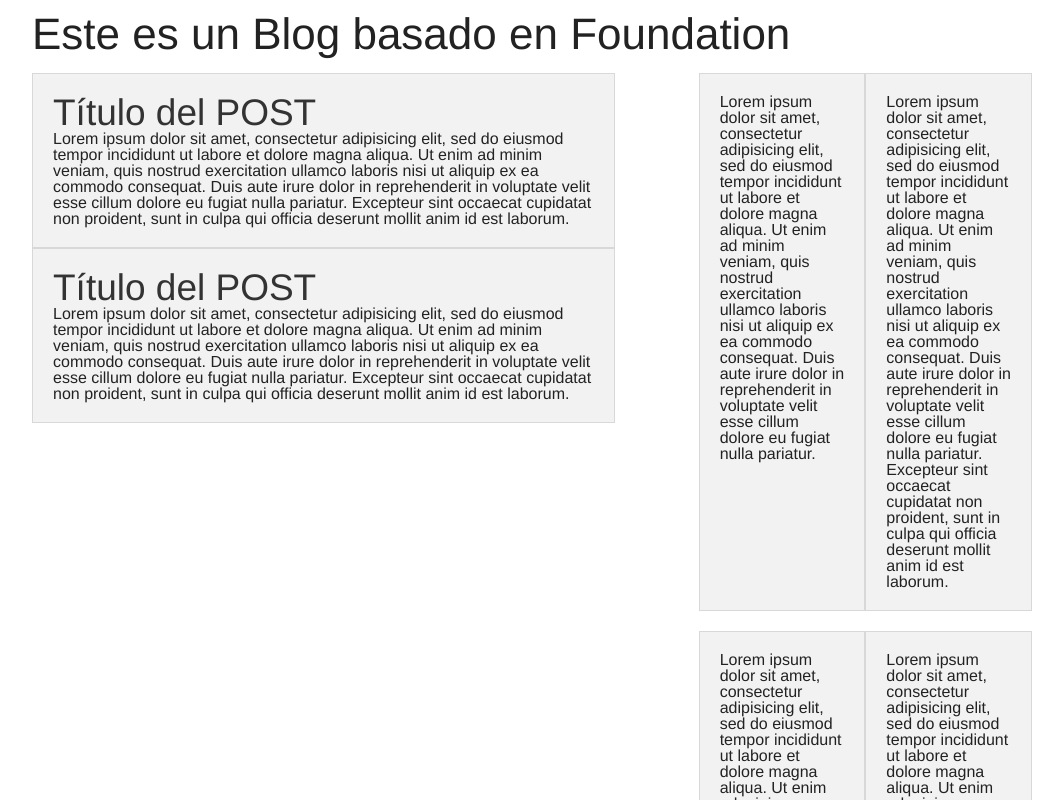
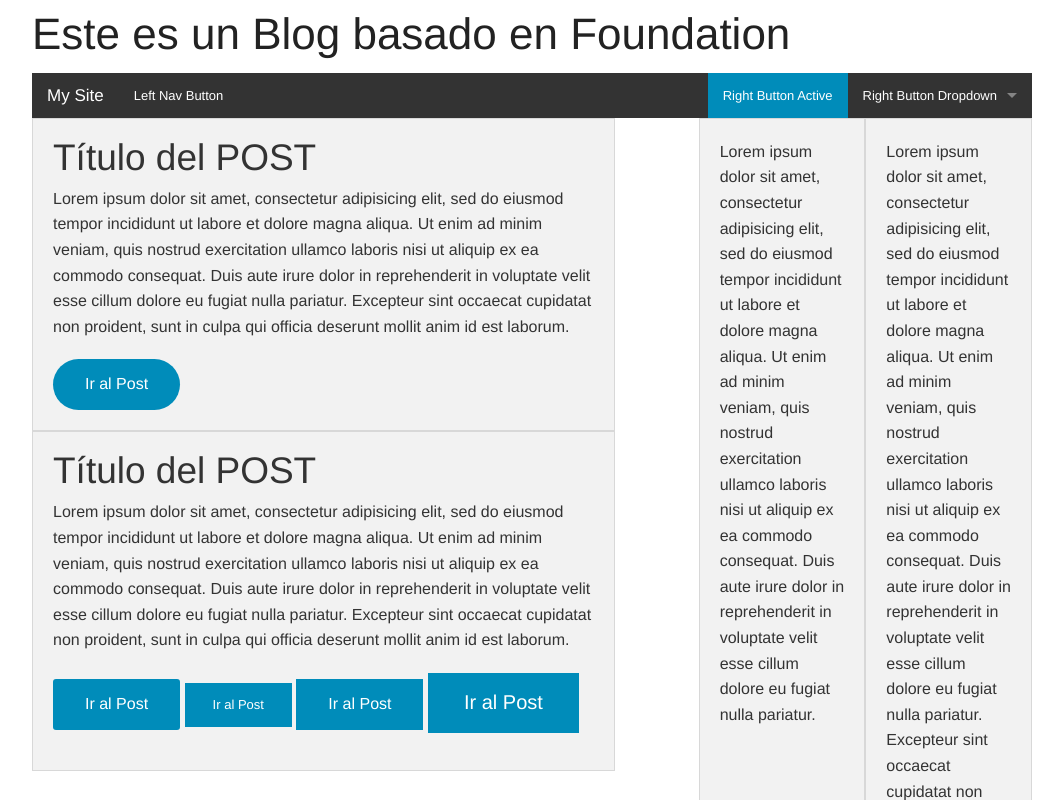
Before and after one commit to Fozziepupus/cursoFront3G, a plain HTML site: page index.html in a window 1280 px wide. Shown: the top 800 px of the page, without its empty margins (108-1171 px from the left). Drawn offline with Linux system fonts and the light colour scheme.

Commit message:
Agregado Menú
Se añadió un Menú de la web de Foundation y unos botones, solo diseño,
nada funcional.

```diff
--- a/index.html
+++ b/index.html
@@ -12,6 +12,37 @@
 <body>
 	<header class="row">
 		<h1>Este es un Blog basado en Foundation</h1>
+	<!--UN MENÚ FOUNDATION, CÓDIGO PASTE DEL EJEMPLO EN LA WEB OFICIAL EN LA SECTION TOP NAVBAR-->
+		<nav class="top-bar" data-topbar><!--DATA-TOPBAR LA CLASE QUE HABILITA LAS FUNCIONES DE DROPDOWN-->
+			<ul class="title-area">
+				<li class="name">
+					<h1><a href="#">My Site</a></h1>
+				</li><!-- Remove the class "menu-icon" to get rid of menu icon. Take out "Menu" to just have icon alone -->
+				<li class="toggle-topbar menu-icon">
+					<a href="#"><span>Menu</span></a>
+				</li>
+			</ul>
+			<section class="top-bar-section"> <!-- Right Nav Section -->
+				<ul class="right">
+					<li class="active">
+						<a href="#">Right Button Active</a>
+					</li>
+					<li class="has-dropdown">
+						<a href="#">Right Button Dropdown</a>
+						<ul class="dropdown">
+							<li>
+								<a href="#">First link in dropdown</a>
+							</li>
+						</ul>
+					</li>
+				</ul> <!-- Left Nav Section -->
+				<ul class="left">
+					<li>
+						<a href="#">Left Nav Button</a>
+					</li>
+				</ul>
+			</section>
+		</nav>
 	</header>
 	<section class="row"><!--CLASE FOUNDATION QUE CREA UNA FILA-->
 		<!--CLASE FOUNDATION PARA CREAR UNA COLUMNA Y SE LE PUEDE INDICAR CUANDO SE DESEA QUE MIDA ESA FILA, SMALL,MEDIUM Y LARGE, BASADO EN MOBILE FIRST, Y TAMBIÉN INDICAR CUÁNTO SE DESEA QUE OCUPE, DESDE 1 HASTA 12-->
@@ -21,21 +52,31 @@
 			<!--SE PUEDEN TENER FILAS DENTRO DE COLUMNAS-->
 			<article class="row panel"><!--SE PUEDE DAR UN ESTILO DE PANEL A LAS FILAS EN ESTE CASO CON LA CLASE PANEL DE FOUNDATION-->
 				<h2>Título del POST</h2>
+				<p>
 				Lorem ipsum dolor sit amet, consectetur adipisicing elit, sed do eiusmod
 				tempor incididunt ut labore et dolore magna aliqua. Ut enim ad minim veniam,
 				quis nostrud exercitation ullamco laboris nisi ut aliquip ex ea commodo
 				consequat. Duis aute irure dolor in reprehenderit in voluptate velit esse
 				cillum dolore eu fugiat nulla pariatur. Excepteur sint occaecat cupidatat non
 				proident, sunt in culpa qui officia deserunt mollit anim id est laborum.
+				</p>
+				<!--CON LA CLASE FOUNDATION BUTTON SE PUEDE CREAR UN BOTÓN UN TANTO CUÁNTO NICE, Y CON LA CLASE ROUND SE PUEDE HACER UN BOTÓN CASI REDONDO-->
+				<a href="#" class="button round">Ir al Post</a>
 			</article>
 			<article class="row panel">
 				<h2>Título del POST</h2>
+				<p>
 				Lorem ipsum dolor sit amet, consectetur adipisicing elit, sed do eiusmod
 				tempor incididunt ut labore et dolore magna aliqua. Ut enim ad minim veniam,
 				quis nostrud exercitation ullamco laboris nisi ut aliquip ex ea commodo
 				consequat. Duis aute irure dolor in reprehenderit in voluptate velit esse
 				cillum dolore eu fugiat nulla pariatur. Excepteur sint occaecat cupidatat non
 				proident, sunt in culpa qui officia deserunt mollit anim id est laborum.
+				</p>
+				<a href="#" class="button radius">Ir al Post</a><!--SE PUEDE HACER QUE EL BOTÓN TENGA BORDES REDONDEADOS CON LA CLASE RADIUS DE FOUNDATION-->
+				<a href="#" class="button small">Ir al Post</a>
+				<a href="#" class="button medium">Ir al Post</a>
+				<a href="#" class="button large">Ir al Post</a>
 			</article>
 		</section>
 		<!--SE PUEDE INDICAR QUE SMALL TRABAJE EN UNA SOLA COLUMNA EN MEDIUM A 3 Y EN LARGE A 3 TAMBIÉN, EN ESTE CASO-->
@@ -44,35 +85,43 @@
 			<section class="row" data-equalizer>
 			<!--EMPLEANDO EQUALIZER WATCH LOS HIJOS HEREDARAN EL TAMAÑO DEL HIJO CON MAYOR ALTO-->
 				<article class="small-6 columns panel" data-equalizer-watch >
+					<p>
 					Lorem ipsum dolor sit amet, consectetur adipisicing elit, sed do eiusmod
 					tempor incididunt ut labore et dolore magna aliqua. Ut enim ad minim veniam,
 					quis nostrud exercitation ullamco laboris nisi ut aliquip ex ea commodo
 					consequat. Duis aute irure dolor in reprehenderit in voluptate velit esse
 					cillum dolore eu fugiat nulla pariatur.
+					</p>
 				</article>
 				<article class="small-6 columns panel" data-equalizer-watch>
+					<p>
 					Lorem ipsum dolor sit amet, consectetur adipisicing elit, sed do eiusmod
 					tempor incididunt ut labore et dolore magna aliqua. Ut enim ad minim veniam,
 					quis nostrud exercitation ullamco laboris nisi ut aliquip ex ea commodo
 					consequat. Duis aute irure dolor in reprehenderit in voluptate velit esse
 					cillum dolore eu fugiat nulla pariatur. Excepteur sint occaecat cupidatat non
 					proident, sunt in culpa qui officia deserunt mollit anim id est laborum.
+					</p>
 				</article>
 			</section>
 			<section class="row" data-equalizer>
 				<article class="small-6 columns panel" data-equalizer-watch>
+					<p>
 					Lorem ipsum dolor sit amet, consectetur adipisicing elit, sed do eiusmod
 					tempor incididunt ut labore et dolore magna aliqua. Ut enim ad minim veniam,
 					quis nostrud exercitation ullamco laboris nisi ut aliquip ex ea commodo
 					consequat.
+					</p>
 				</article>
 				<article class="small-6 columns panel" data-equalizer-watch>
+					<p>
 					Lorem ipsum dolor sit amet, consectetur adipisicing elit, sed do eiusmod
 					tempor incididunt ut labore et dolore magna aliqua. Ut enim ad minim veniam,
 					quis nostrud exercitation ullamco laboris nisi ut aliquip ex ea commodo
 					consequat. Duis aute irure dolor in reprehenderit in voluptate velit esse
 					cillum dolore eu fugiat nulla pariatur. Excepteur sint occaecat cupidatat non
 					proident, sunt in culpa qui officia deserunt mollit anim id est laborum.
+					</p>
 				</article>
 			</section>
 		</section>
```
